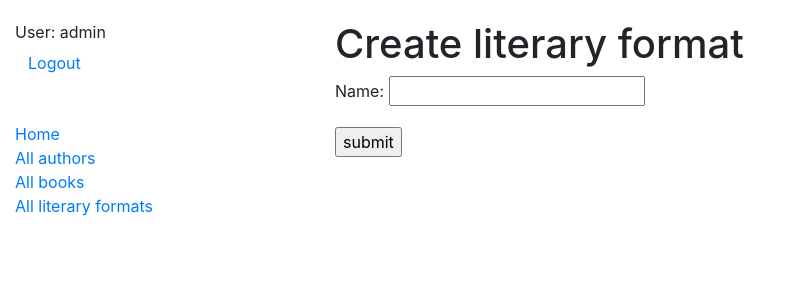
After one commit to GavrilenkoVladimir/Django-lessons, a Django app: page /catalog/literary-formats/create/ in a window 1280 px wide. The commit adds this page. Shown: the top 300 px of the page, without its empty margins (0-791 px from the left). Run offline with Django 5.2, Linux system fonts and the light colour scheme; a user stored in the database is signed in.

Commit message:
Create simple form for literary formats

```diff
--- a/catalog/urls.py
+++ b/catalog/urls.py
@@ -8,12 +8,14 @@ from catalog.views import (
     AuthorListView,
     BookDetailView,
     test_session_view,
-    AuthorDetailView
+    AuthorDetailView,
+    LiteraryFormatCreateView,
 )
 
 urlpatterns = [
     path("", index, name="index"),
-    path("literaty-formats/", LiteraryFormatView.as_view(), name="library-formats-list"),
+    path("literaty-formats/", LiteraryFormatView.as_view(), name="literary-format-list"),
+    path("literary-formats/create/", LiteraryFormatCreateView.as_view(), name="literary-format-create"),
     path("books/", BookListView.as_view(), name="book-list"),
     path("books/<int:pk>/", BookDetailView.as_view(), name="book-detail"),
     path("authors/", AuthorListView.as_view(), name="author-list"),
--- a/catalog/views.py
+++ b/catalog/views.py
@@ -3,6 +3,7 @@ from django.contrib.auth.mixins import LoginRequiredMixin
 from django.core.paginator import Paginator
 from django.http import HttpRequest, HttpResponse, Http404
 from django.shortcuts import render
+from django.urls import reverse_lazy
 from django.views import generic
 
 from .models import Book, Author, LiteraryFormat
@@ -30,6 +31,13 @@ class LiteraryFormatView(LoginRequiredMixin, generic.ListView):
     paginate_by = 2
 
 
+class LiteraryFormatCreateView(LoginRequiredMixin, generic.CreateView):
+    model = LiteraryFormat
+    fields = "__all__"
+    success_url = reverse_lazy("catalog:literary-format-list")
+    template_name = "catalog/literary_format_form.html"
+
+
 class BookListView(LoginRequiredMixin, generic.ListView):
     model = Book
     queryset = Book.objects.select_related("format")
--- /dev/null
+++ b/templates/catalog/literary_format_form.html
@@ -0,0 +1,10 @@
+{% extends "base.html" %}
+
+{% block content %}
+  <h1>Create literary format</h1>
+  <form action="" method="post" novalidate>
+  {% csrf_token %}
+    {{ form.as_p }}
+    <input type="submit" value="submit">
+  </form>
+{% endblock %}
--- a/templates/catalog/literary_format_list.html
+++ b/templates/catalog/literary_format_list.html
@@ -1,7 +1,6 @@
 {% extends "base.html" %}
 {% block content %}
-  <h1>Literary format list</h1>
-
+  <h1>Literary format list <a style="float: right" href="{% url "catalog:literary-format-create" %}">+</a> </h1>
   {% if literary_format_list %}
     <ul>
       {% for literary_format in literary_format_list %}
--- a/templates/includes/sidebar.html
+++ b/templates/includes/sidebar.html
@@ -23,6 +23,6 @@
     <a href="{% url "catalog:book-list" %}">All books</a>
   </li>
   <li>
-    <a href="{% url "catalog:library-formats-list" %}">All literary formats</a>
+    <a href="{% url "catalog:literary-format-list" %}">All literary formats</a>
   </li>
 </ul>
```
Also changed, not shown: db.sqlite3.
